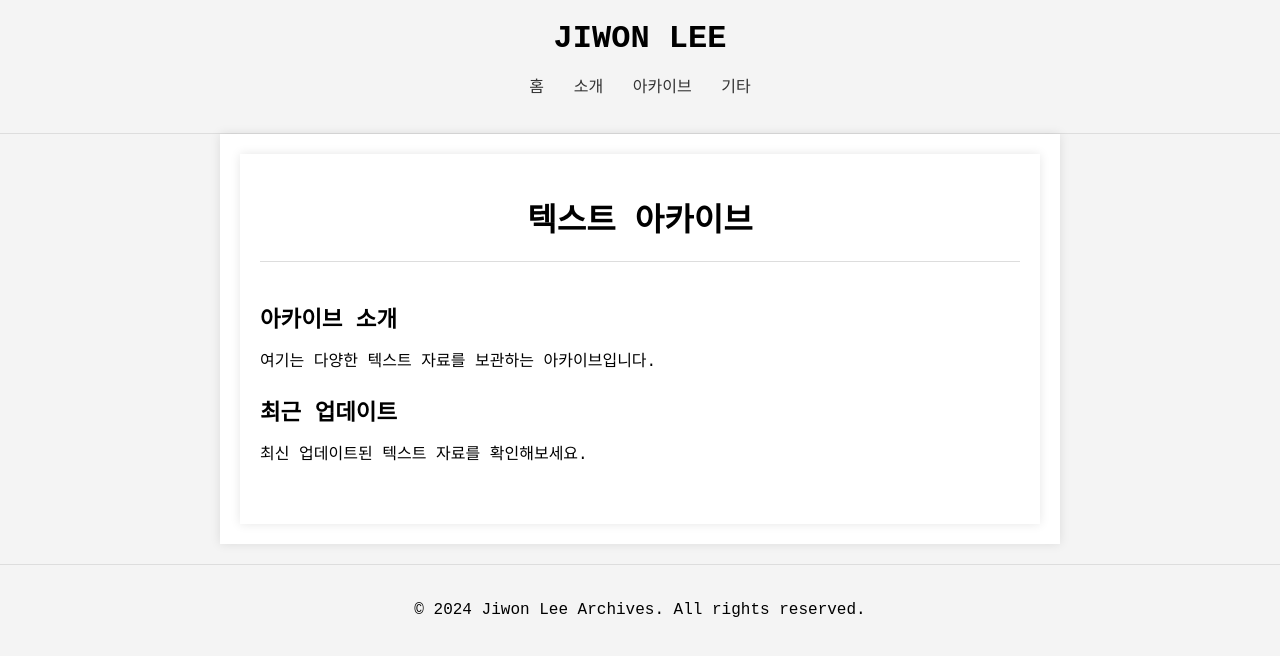
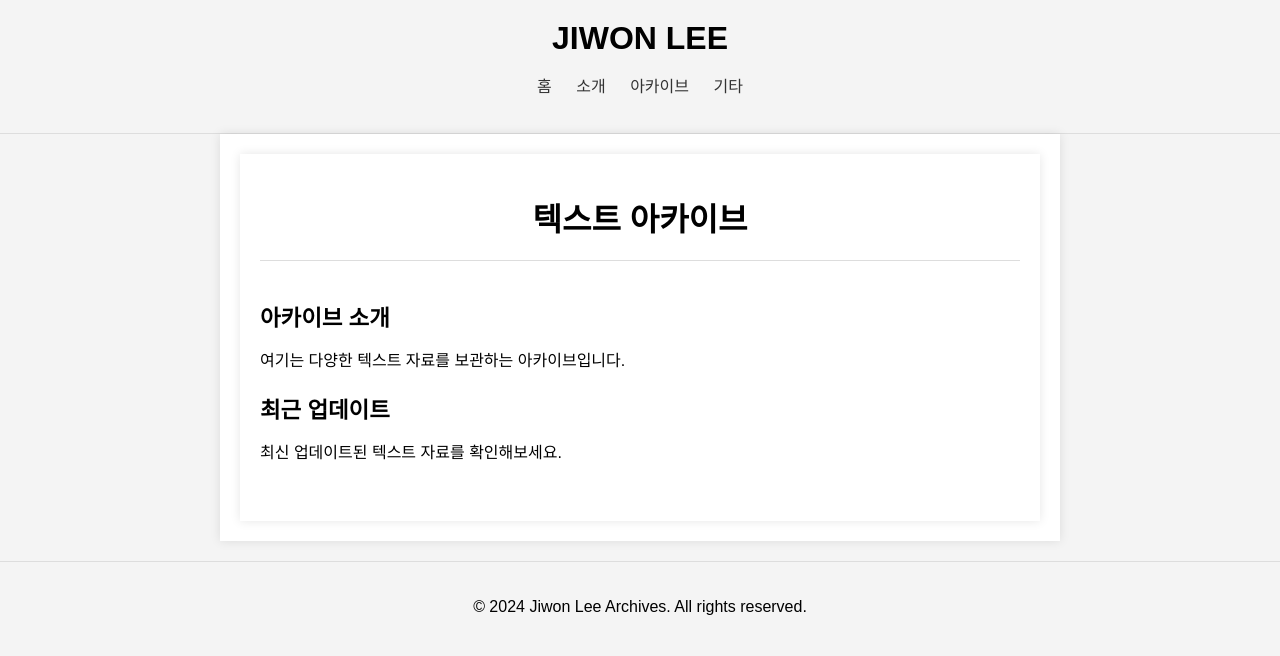
Before and after one commit to LfayeJ/archives, a Jekyll site: the page built from index.html, in a window 1280 px wide. Shown: the top 656 px of the page. Built offline with Jekyll 4.4.1, drawn with Linux system fonts in a browser that asks for light colours.

Commit message:
Update styles.css

```diff
--- a/assets/css/styles.css
+++ b/assets/css/styles.css
@@ -1,5 +1,5 @@
 body {
-    font-family: "Nanum Gothic Coding", monospace;
+    font-family: "Noto Sans KR", sans-serif;
     margin: 0;
     padding: 0;
     background-color: #f4f4f4;
@@ -48,8 +48,12 @@ footer {
     border-top: 1px solid #ddd;
     margin-top: 20px;
 }
-.nanum-gothic-coding-regular {
-  font-family: "Nanum Gothic Coding", monospace;
-  font-weight: 400;
+// <uniquifier>: Use a unique and descriptive class name
+// <weight>: Use a value from 100 to 900
+
+.noto-sans-kr-<uniquifier> {
+  font-family: "Noto Sans KR", sans-serif;
+  font-optical-sizing: auto;
+  font-weight: <weight>;
   font-style: normal;
 }
```
